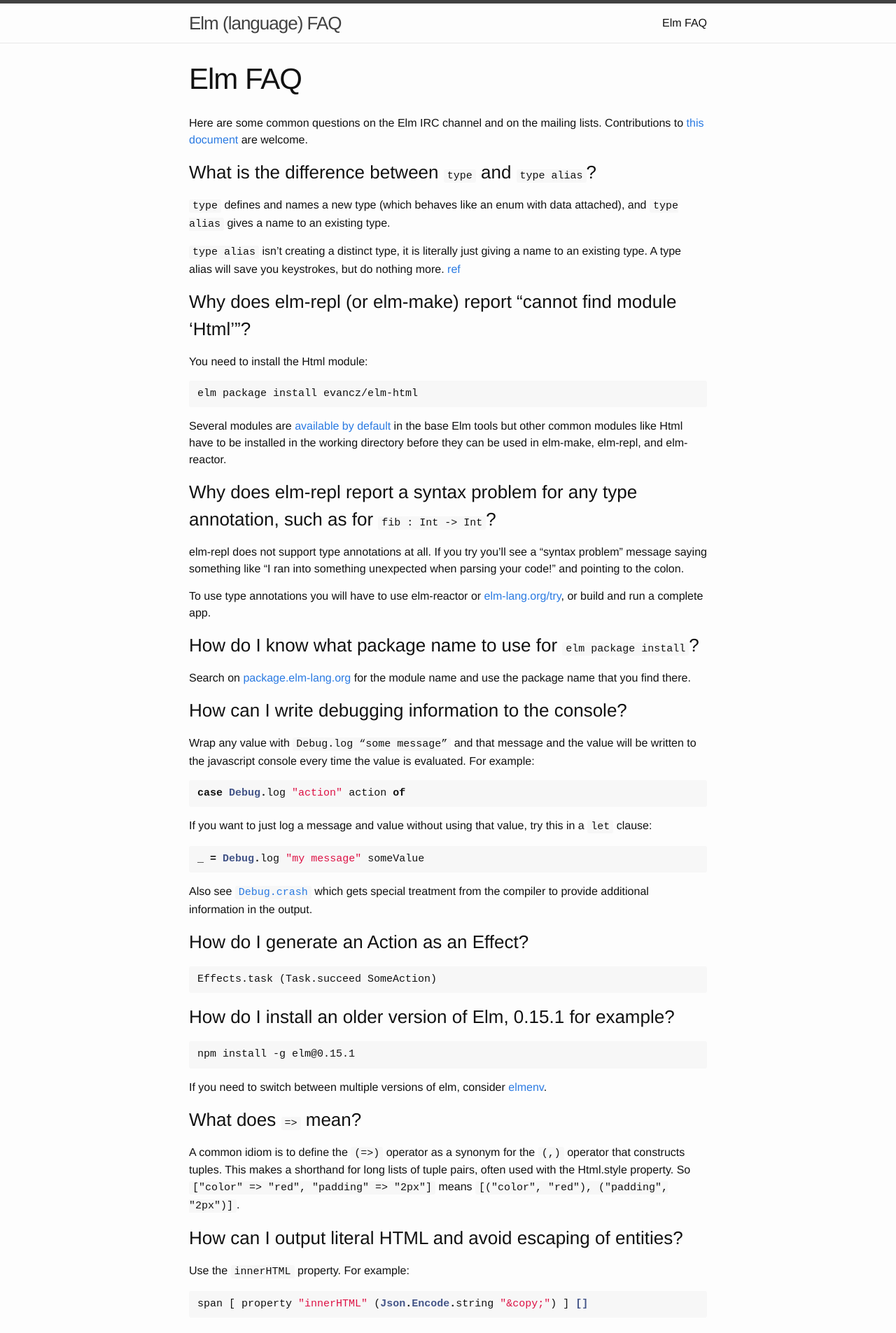
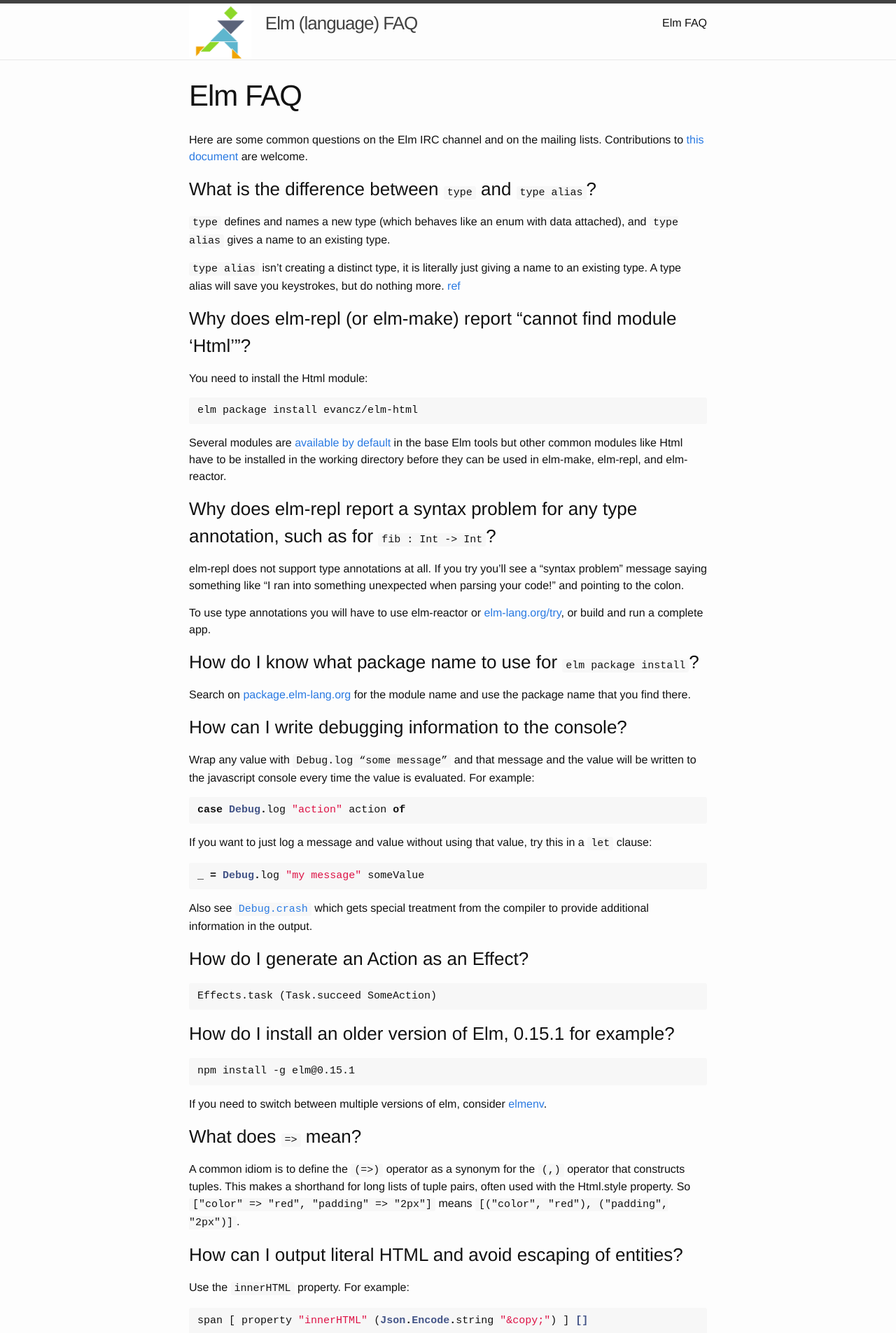
Before and after one commit to gunnarahlberg/elm-faq, a Jekyll site: the page built from index.md, in a window 1280 px wide. Shown: the top 1905 px of the page at 70% size. Built offline with Jekyll 4.4.1, drawn with Linux system fonts in a browser that asks for light colours.

Commit message:
Add logo.

```diff
--- a/_includes/header.html
+++ b/_includes/header.html
@@ -1,6 +1,12 @@
 <header class="site-header">
 
   <div class="wrapper">
+
+      <div class="logo">
+	  <a href="{{ site.baseurl }}/">
+	      <img src="{{ site.baseurl }}/assets/tangram-runner.png"/>
+	  </a>
+      </div>
 
     <a class="site-title" href="{{ site.baseurl }}/">{{ site.title }}</a>
 
--- a/_sass/_layout.scss
+++ b/_sass/_layout.scss
@@ -86,6 +86,13 @@
     }
 }
 
+.logo {
+    float: left;
+    padding-right: 20px;
+    img {
+	height: 80px;
+    }
+}
 
 
 /**
```
Also changed, not shown: assets/tangram-runner.png (added).
